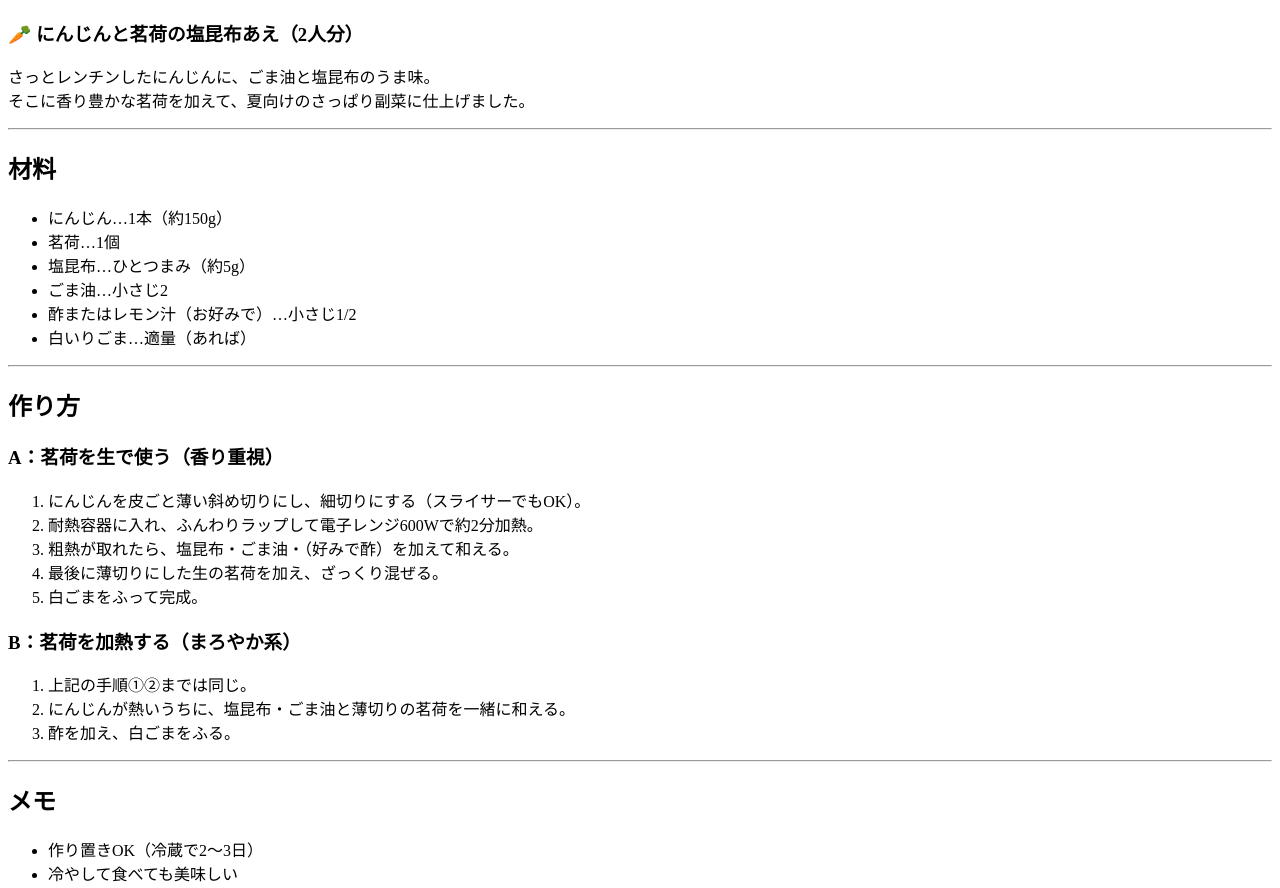
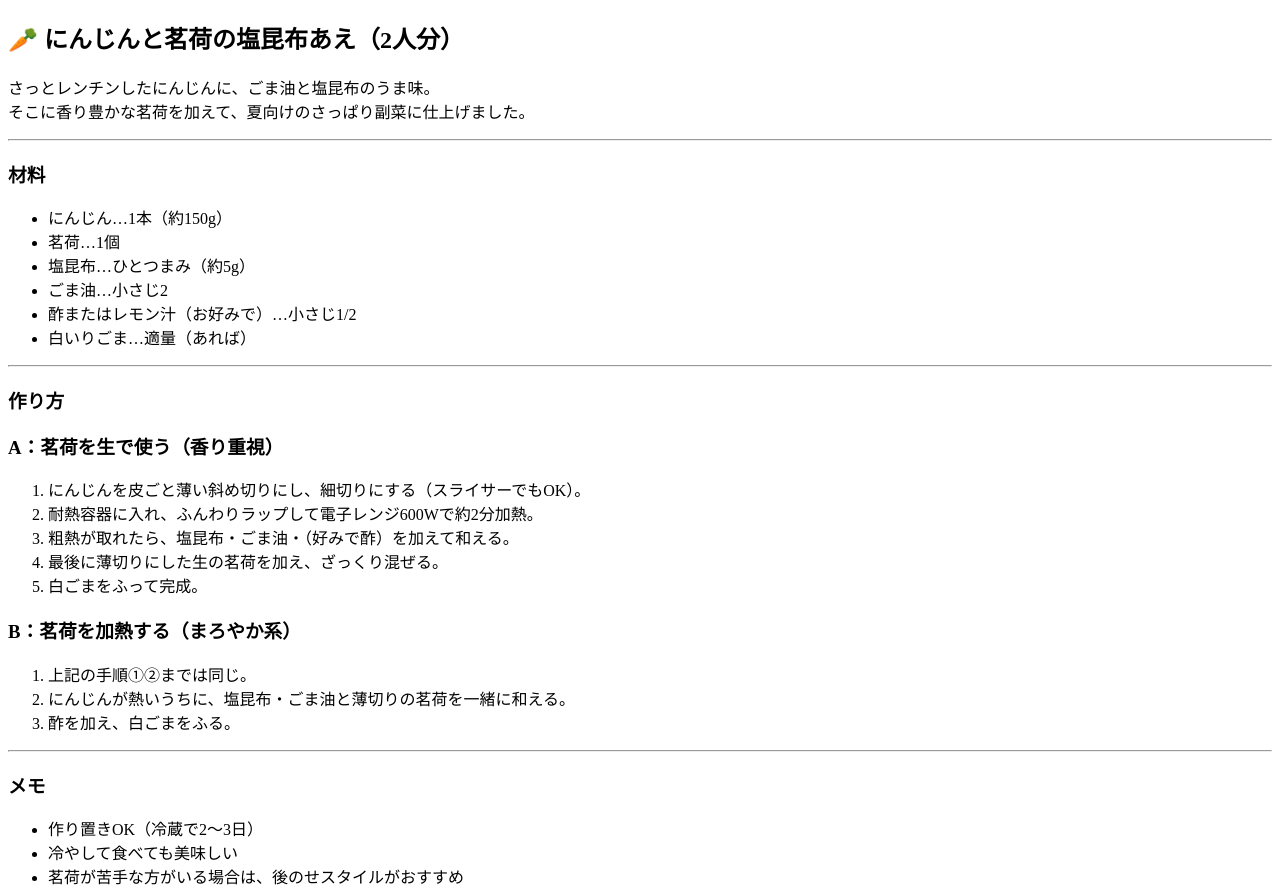
Before and after one commit to hitomisty/healthyrecipes, a Jekyll site: the page built from carrot-myoga-saltkombu.md, in a window 1280 px wide. Shown: the part 252-1140 px from the top of the page. Built offline with Jekyll 4.4.1, drawn with Linux system fonts in a browser that asks for light colours; our own code applies the rules of GitHub Pages for plain Markdown files.

```diff
--- a/carrot-myoga-saltkombu.md
+++ b/carrot-myoga-saltkombu.md
@@ -1,12 +1,11 @@
-
-### 🥕 にんじんと茗荷の塩昆布あえ（2人分）
+## 🥕 にんじんと茗荷の塩昆布あえ（2人分）
 
 さっとレンチンしたにんじんに、ごま油と塩昆布のうま味。
 そこに香り豊かな茗荷を加えて、夏向けのさっぱり副菜に仕上げました。
 
 ---
 
-## 材料
+### 材料
 - にんじん…1本（約150g）
 - 茗荷…1個
 - 塩昆布…ひとつまみ（約5g）
@@ -16,7 +15,7 @@
 
 ---
 
-## 作り方
+### 作り方
 
 ### A：茗荷を生で使う（香り重視）
 
@@ -34,7 +33,7 @@
 
 ---
 
-## メモ
+### メモ
 - 作り置きOK（冷蔵で2〜3日）
 - 冷やして食べても美味しい
 - 茗荷が苦手な方がいる場合は、後のせスタイルがおすすめ
```
